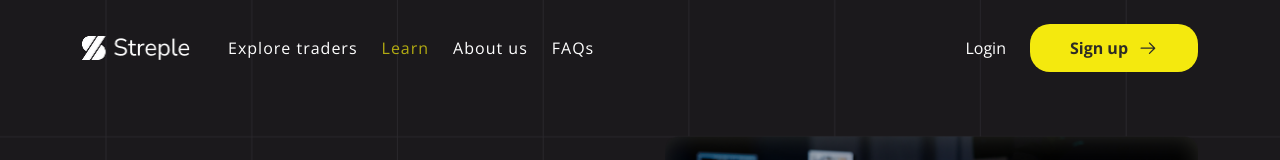
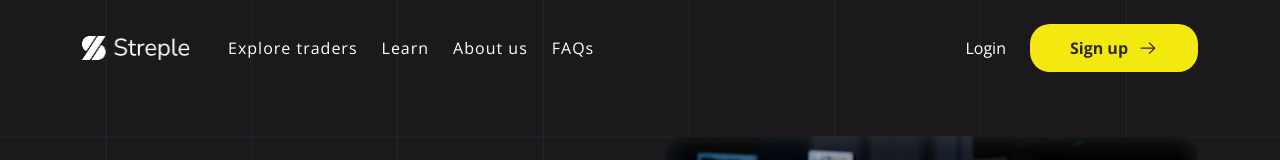
Before and after one commit to streple-labs/streple-website, a Next.js app: page /learn in a window 1280 px wide. Shown: the top 160 px of the page. Built offline with nearby package versions, Linux system fonts and the light colour scheme.

Commit message:
Refactor page component naming and update navigation links in navbar

```diff
--- a/app/faq/page.tsx
+++ b/app/faq/page.tsx
@@ -8,7 +8,7 @@ import { GoArrowRight } from "react-icons/go";
 import { anton } from "../fonts";
 import Image from "next/image";
 
-export default function page() {
+export default function Page() {
   const [formData, setFormData] = useState({
     name: "",
     email: "",
--- a/components/home/JoinProtraderProgramSection.tsx
+++ b/components/home/JoinProtraderProgramSection.tsx
@@ -2,7 +2,6 @@
 
 import { anton } from "@/app/fonts";
 import Image from "next/image";
-import Link from "next/link";
 import { useMemo, useState } from "react";
 
 export default function JoinProtraderProgramSection() {
--- a/components/navbar/DesktopNavbar.tsx
+++ b/components/navbar/DesktopNavbar.tsx
@@ -1,15 +1,14 @@
 "use client";
 
-import React from "react";
 import Image from "next/image";
 import Link from "next/link";
+import { usePathname } from "next/navigation";
 import { GoArrowRight } from "react-icons/go";
-import { usePathname } from "next/navigation";
 
 const navItems = [
-  { href: "/explore-traders", label: "Explore traders" },
-  { href: "/learn", label: "Learn" },
-  { href: "/about-us", label: "About us" },
+  { href: "", label: "Explore traders" },
+  { href: "", label: "Learn" },
+  { href: "", label: "About us" },
   { href: "/faq", label: "FAQs" },
 ];
 
--- a/components/navbar/MobileNavbar.tsx
+++ b/components/navbar/MobileNavbar.tsx
@@ -1,18 +1,19 @@
 "use client";
-import React, { useState } from "react";
+
+import { AnimatePresence, motion } from "framer-motion";
 import Image from "next/image";
 import Link from "next/link";
+import { usePathname } from "next/navigation";
+import { useState } from "react";
 import { GoArrowRight } from "react-icons/go";
+import { IoCloseOutline } from "react-icons/io5";
 import { RxHamburgerMenu } from "react-icons/rx";
-import { IoCloseOutline } from "react-icons/io5";
-import { AnimatePresence, motion } from "framer-motion";
-import { usePathname } from "next/navigation";
 
 const navItems = [
-  { href: "/explore-traders", label: "Explore traders" },
-  { href: "/learn", label: "Learn" },
-  { href: "/about-us", label: "About us" },
-  { href: "/faqs", label: "FAQs" },
+  { href: "", label: "Explore traders" },
+  { href: "", label: "Learn" },
+  { href: "", label: "About us" },
+  { href: "/faq", label: "FAQs" },
 ];
 
 export default function MobileNavbar() {
```
